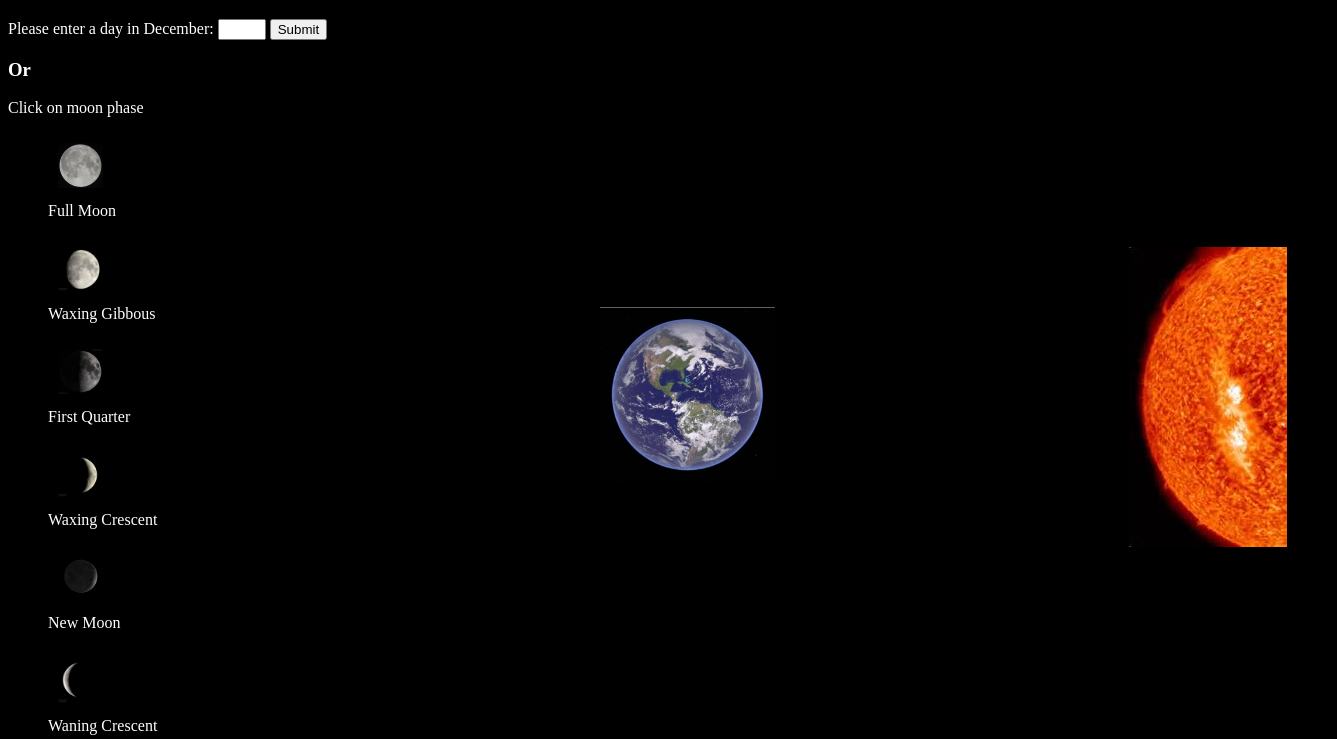
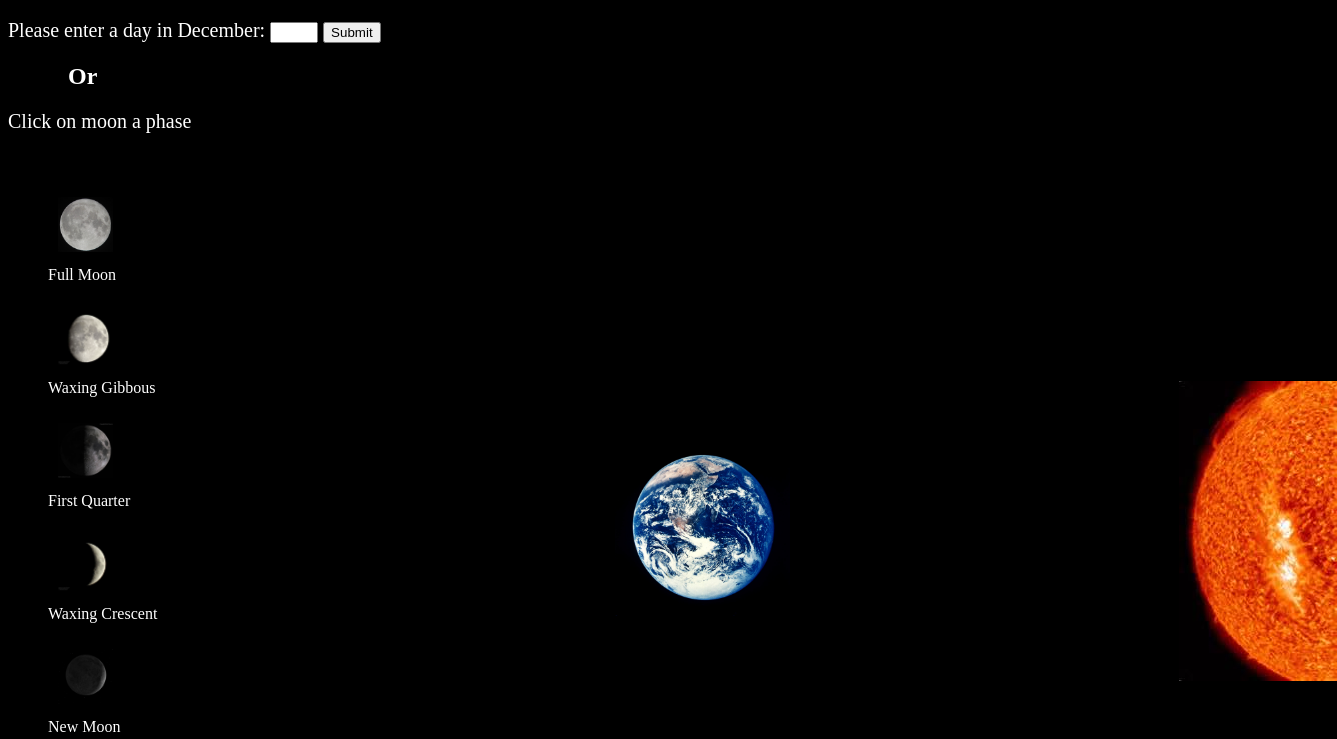
Before and after one commit to jbulharvard77/p3.jbulharvard77.biz, a plain HTML site: page index.html in a window 1280 px wide. Shown: the part 61-800 px from the top of the page, 1337 px wide, since content can reach past the window. Drawn offline with nearby package versions, Linux system fonts and the light colour scheme.

Commit message:
updating files

```diff
--- a/css/main.css
+++ b/css/main.css
@@ -1,33 +1,12 @@
 /*----css----*/
+
+/************************************
+General
+************************************/
 
 body	{
 	background-color: black;
 	color: white;
-}
-
-#earth	{
-	width: 175px;
-	height: 175px;
-	position: absolute;
-	left: 200px;
-	top: -325px;
-}
-
-#sun	{
-	height: 200px;
-	width: 170px;
-	float: right;
-	transform:rotate(90deg);
-	-ms-transform:rotate(90deg);
-	-webkit-transform:rotate(90deg);
-	margin-top: -725px;
-
-}
-
-.phases	{
-	height: 45px;
-	width: 45px;
-	padding: 10px;
 }
 
 #orbit	{
@@ -43,5 +22,44 @@ body	{
 	top: -900px;
 	color: white;
 	font-size: 25px;
-	border-style: solid white 3px;
 }
+
+figcaption	{
+	font-size: 16px;
+}
+
+p	{
+	font-size: 20px
+}
+
+h2	{
+	margin-left: 60px;
+}
+
+/*************************************
+Images
+*************************************/
+
+#earth	{
+	width: 175px;
+	height: 175px;
+	position: absolute;
+	left: 415px;
+	top: -650px;
+}
+
+#sun	{
+	height: 300px;
+	width: 170px;
+	float: right;
+	transform:rotate(90deg);
+	-ms-transform:rotate(90deg);
+	-webkit-transform:rotate(90deg);
+	margin-top: -775px;
+}
+
+.phases	{
+	height: 55px;
+	width: 55px;
+	padding: 10px;
+}
--- a/moon.html
+++ b/index.html
@@ -13,17 +13,15 @@
 
 <h1>December 2013 Moon Phase Schedule</h1>
 
-<form id = "december">
-	Please enter a day in December:
+<form>
+	<p id="december">Please enter a day in December:
 	<input type = "number" id = "day" name= "days" style= "width: 40px;">
-	<button type = "button">Submit</button>
+	<button type = "button">Submit</button></p>
 </form>
 
-<h3>Or</h3>
+<h2>Or</h2>
 
-<label>Click on moon phase</label><br>
-
-
+<p>Click on moon a phase</p><br>
 
 
 
@@ -70,19 +68,15 @@
 
 <div id = "orbit">
 
-	<div id ="output"></div>
+	<div id = "output"></div>
 
-	<div id ="earth"><img src="images/earth.jpg" id = "earth" alt="earth"></div>
+	<div id = "earth2"><img src="images/earth2.jpg" id = "earth" alt="earth"></div>
 
 </div>
 
-<div id="sun"><img src="images/half_sun.jpg" id="half_sun" alt="sun"></div>
-
-
+<div id = "sun"><img src="images/half_sun.jpg" id="half_sun" alt="sun"></div>
 
 <script src="js/moonphase.js"></script>
-
-
 
 </body>
 
```
Also changed, not shown: js/moon2.js (deleted, +0 -12 lines), js/moon3.js (deleted, +0 -20 lines), js/moonphase.js (+19 -0 lines), images/earth.jpg (deleted), images/earth2.jpg (added).
